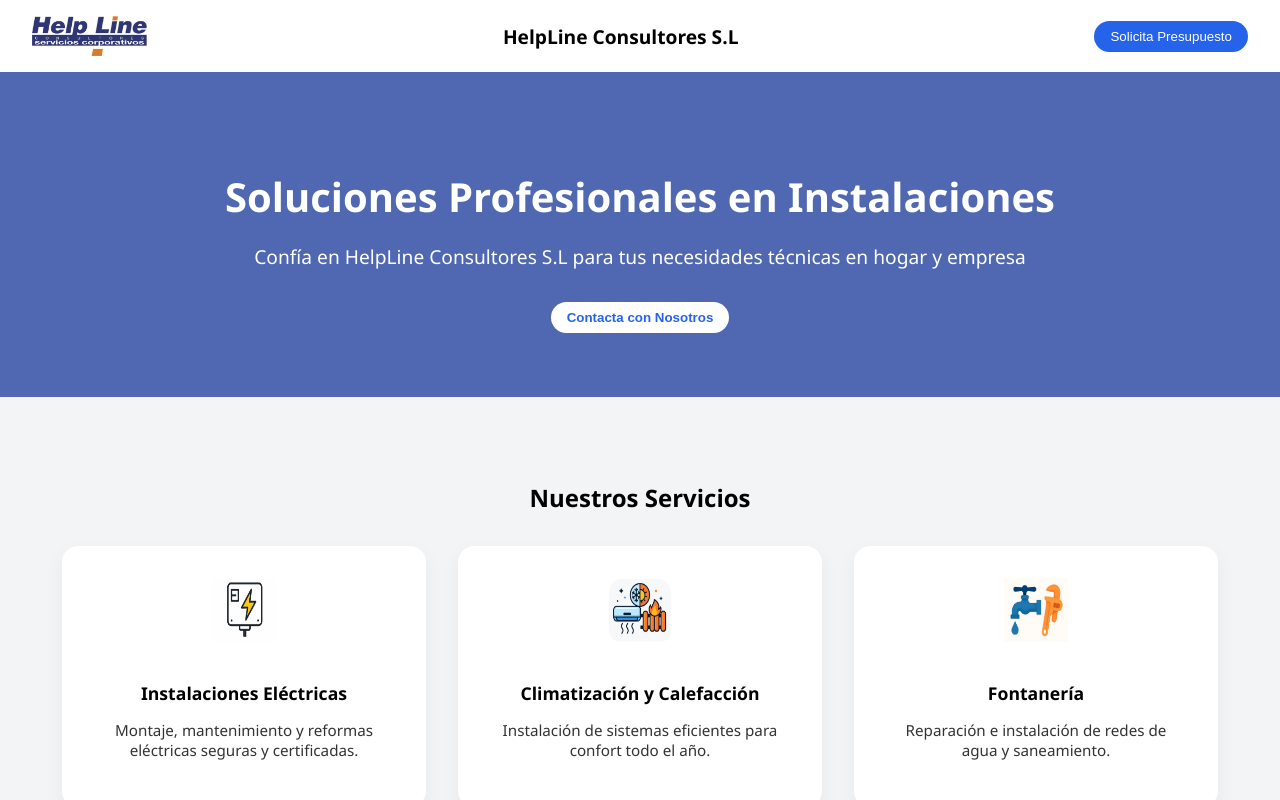
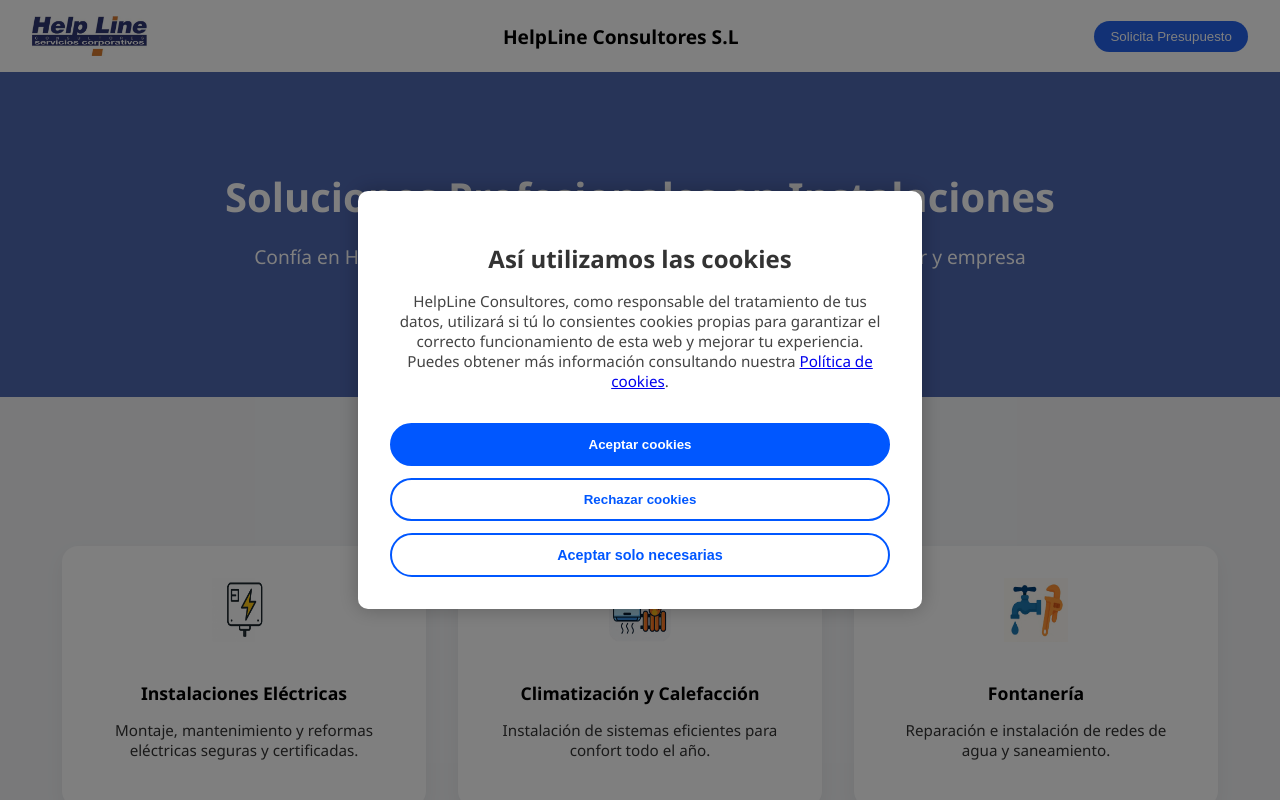
Before and after one commit to HectorFernandezCano/pagina-web, a React (Create React App) app: page / in a window 1280 px wide. Shown: the top 800 px of the page. Built offline with nearby package versions, Linux system fonts and the light colour scheme.

Commit message:
pop up cookies

```diff
--- a/src/App.js
+++ b/src/App.js
@@ -101,17 +101,20 @@
         <a href="/politica-cookies" className="footer-link">Política de Cookies</a>
       </footer>
 
-      {/* Cookies Popup */}
+      {/* Cookies Modal */}
       {cookiesVisible && (
-        <div className="cookie-popup">
-          <p>
-            Utilizamos cookies propias para garantizar el correcto funcionamiento de la web y mejorar tu experiencia.{' '}
-            <a href="/politica-cookies" target="_blank" rel="noopener noreferrer">Política de cookies</a>
-          </p>
-          <div className="cookie-buttons">
-            <button onClick={() => handleCookieChoice("necessary")} className="cookie-btn neutral">Aceptar necesarias</button>
-            <button onClick={() => handleCookieChoice("reject")} className="cookie-btn reject">Rechazar</button>
-            <button onClick={() => handleCookieChoice("accept")} className="cookie-btn accept">Aceptar todas</button>
+        <div className="cookie-modal-overlay">
+          <div className="cookie-modal">
+            <h2>Así utilizamos las cookies</h2>
+            <p>
+              HelpLine Consultores, como responsable del tratamiento de tus datos, utilizará si tú lo consientes cookies propias para garantizar el correcto funcionamiento de esta web y mejorar tu experiencia. Puedes obtener más información consultando nuestra{' '}
+              <a href="/politica-cookies" target="_blank" rel="noopener noreferrer">Política de cookies</a>.
+            </p>
+            <div className="cookie-buttons-modal">
+              <button onClick={() => handleCookieChoice("accept")} className="cookie-btn accept">Aceptar cookies</button>
+              <button onClick={() => handleCookieChoice("reject")} className="cookie-btn reject">Rechazar cookies</button>
+              <button onClick={() => handleCookieChoice("necessary")} className="cookie-btn neutral">Aceptar solo necesarias</button>
+            </div>
           </div>
         </div>
       )}
--- a/src/style.css
+++ b/src/style.css
@@ -184,3 +184,77 @@
     padding: 2rem;
     font-size: 0.85rem;
   }
+
+  /* COOKIES */
+
+  .cookie-modal-overlay {
+    position: fixed;
+    top: 0;
+    left: 0;
+    width: 100vw;
+    height: 100vh;
+    background: rgba(0, 0, 0, 0.5); /* oscurece fondo */
+    display: flex;
+    justify-content: center;
+    align-items: center;
+    z-index: 9999; /* asegura que esté encima de todo */
+  }
+
+  .cookie-modal {
+    background: white;
+    padding: 2rem;
+    border-radius: 10px;
+    max-width: 500px;
+    text-align: center;
+    box-shadow: 0 0 20px rgba(0, 0, 0, 0.25);
+  }
+
+  .cookie-modal h2 {
+    margin-bottom: 1rem;
+    font-size: 1.5rem;
+    color: #333;
+  }
+
+  .cookie-modal p {
+    font-size: 0.95rem;
+    color: #444;
+    margin-bottom: 2rem;
+  }
+
+  .cookie-buttons-modal {
+    display: flex;
+    flex-direction: column;
+    gap: 0.75rem;
+  }
+
+  .cookie-btn {
+    padding: 0.75rem;
+    border-radius: 30px;
+    border: 2px solid #0057FF;
+    background-color: white;
+    color: #0057FF;
+    font-weight: bold;
+    cursor: pointer;
+    transition: all 0.3s ease;
+  }
+
+  .cookie-btn:hover {
+    background-color: #0057FF;
+    color: white;
+  }
+
+  .cookie-btn.accept {
+    background-color: #0057FF;
+    color: white;
+  }
+
+  .cookie-btn.reject {
+    background-color: white;
+    color: #0057FF;
+  }
+
+  .cookie-btn.neutral {
+    background-color: white;
+    color: #0057FF;
+    font-size: 0.9rem;
+  }
```
